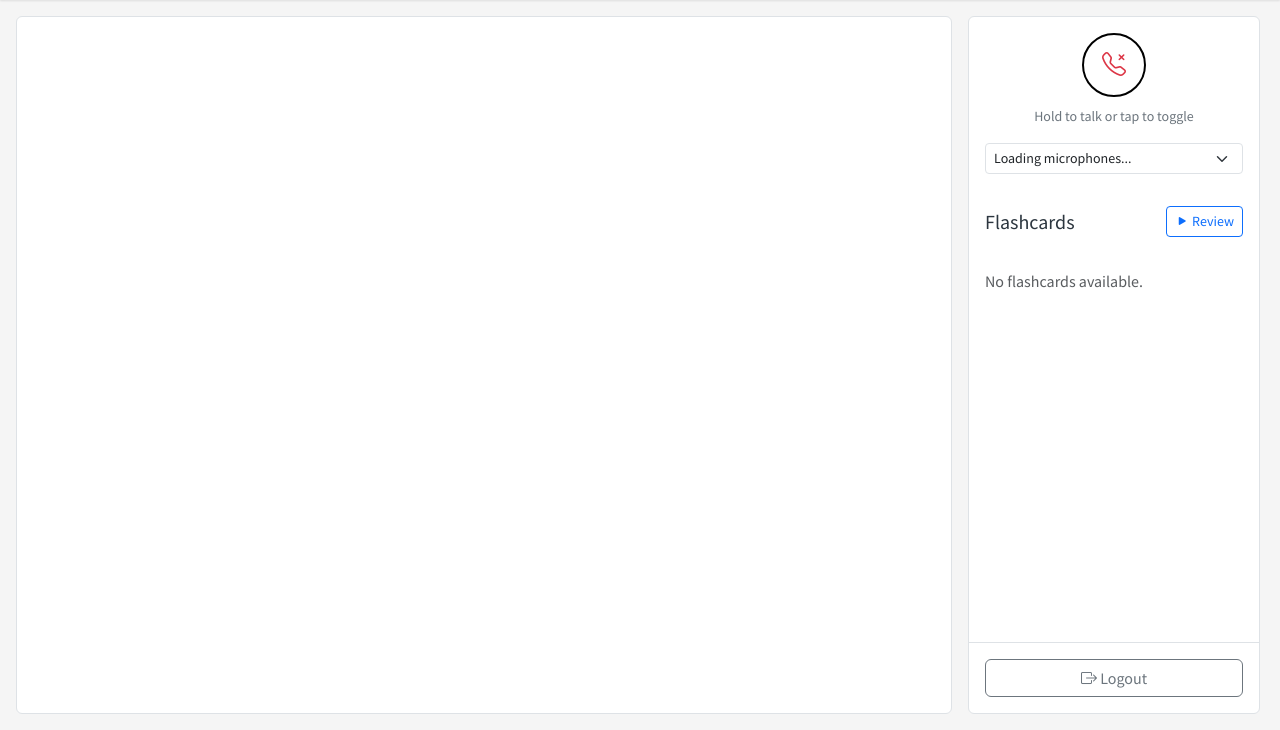
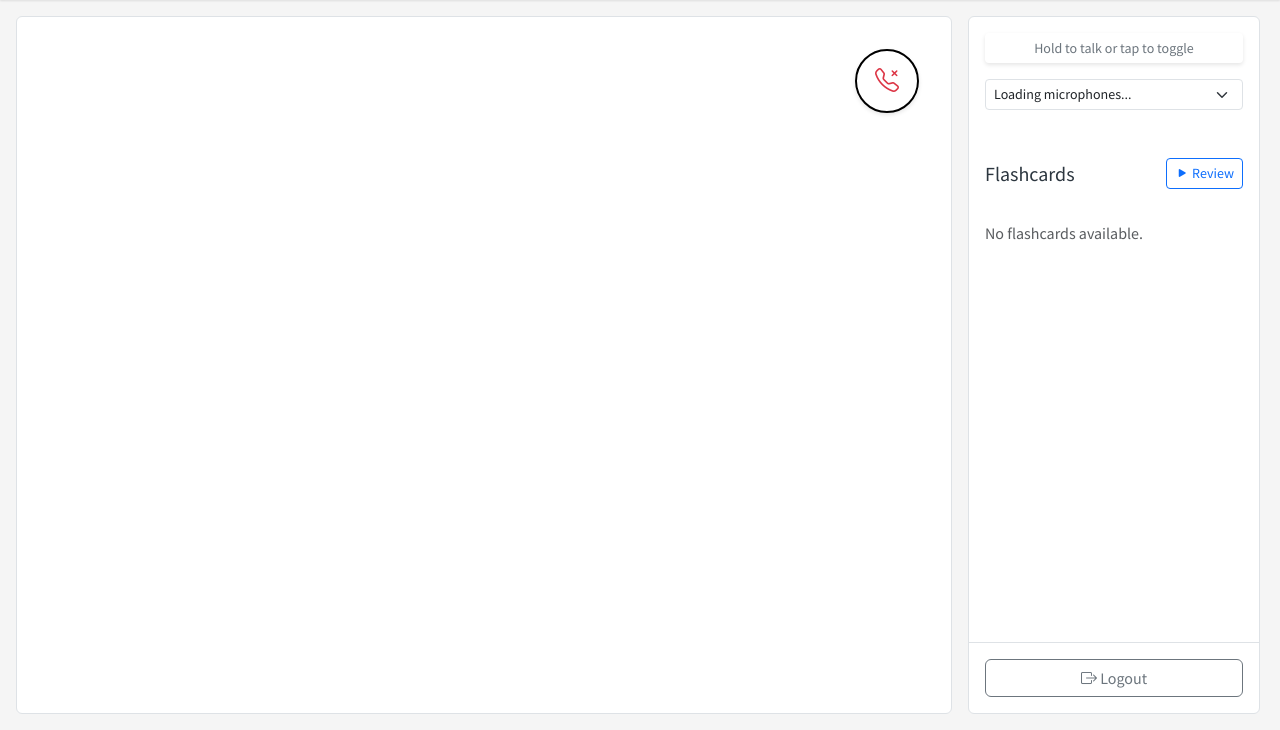
Before and after one commit to lukerohde/flashspeak, a Django app: page / in a window 1280 px wide. Shown: the part 70-800 px from the top of the page. Run offline with Django 5.2, Linux system fonts and the light colour scheme; the visitor is signed in with stand-in values (Sample User, id 1); data that the repository does not hold is empty; parts of the project's set-up code (start-up, migrations or seed data) failed here and were passed over.

Commit message:
mobile is working

```diff
--- a/app/voice_chat/css/voice_chat_microphone.css
+++ b/app/voice_chat/css/voice_chat_microphone.css
@@ -1,3 +1,10 @@
+@media (max-width: 767.98px) {
+  .position-absolute {
+    top: 50% !important;
+    transform: translateY(-50%);
+  }
+}
+
 .voice-button {
   width: 64px;
   height: 64px;
@@ -11,6 +18,11 @@
   border: 2px solid;
   background: white;
   cursor: pointer;
+  box-shadow: 0 2px 4px rgba(0,0,0,0.1);
+  user-select: none;
+  -webkit-user-select: none;
+  -moz-user-select: none;
+  -ms-user-select: none;
 }
 
 .voice-button i {
@@ -86,8 +98,13 @@
 .voice-status {
   font-size: 0.875rem;
   color: var(--bs-gray-600);
-  margin-top: 0.5rem;
-  text-align: center;
+  margin-bottom: 0.5rem;
+  text-align: right;
+  background: white;
+  padding: 0.25rem 0.5rem;
+  border-radius: 0.25rem;
+  box-shadow: 0 2px 4px rgba(0,0,0,0.1);
+  white-space: nowrap;
 }
 
 /* Mic select styling */
--- a/app/voice_chat/templates/voice_chat/index.html
+++ b/app/voice_chat/templates/voice_chat/index.html
@@ -19,7 +19,24 @@
       </div>
 
       <!-- Transcript Area -->
-      <div id="transcript-container" data-controller="transcript" class="transcript-container bg-white rounded border flex-grow-1 mb-3" data-transcript-target="container">
+      <div id="transcript-container" data-controller="transcript" class="transcript-container bg-white rounded border flex-grow-1 mb-3 position-relative" data-transcript-target="container">
+        <!-- Voice Button -->
+        <div class="sticky-top d-flex justify-content-end p-3">
+          <button
+            class="voice-button"
+            data-voice-chat-target="walkieButton"
+            data-action="
+              pointerdown->voice-chat#pressStart
+              pointerup->voice-chat#pressEnd
+              keydown@window->voice-chat#spaceDown
+              keyup@window->voice-chat#spaceUp
+            "
+            data-state="disconnected"
+            data-muted="true"
+            title="Hold to talk or tap to toggle mute">
+            <i class="bi bi-telephone-x"></i>
+          </button>
+        </div>
         <!-- Transcript content will appear here -->
       </div>
       {% include 'voice_chat/_message.html' %}
@@ -33,31 +50,14 @@
       </div>
       <div class="offcanvas-body p-md-3 pt-md-0 d-flex flex-column">
         <div class="bg-white flex-grow-1 d-flex flex-column {% if request.user_agent.is_mobile %}{% else %}rounded border{% endif %}">
-          <!-- Microphone Controls -->
-          <div id="microphone-controls" class="p-3 pb-0 d-flex flex-column align-items-center">
-            <!-- Voice Button -->
-            <button
-              class="voice-button"
-              data-voice-chat-target="walkieButton"
-              data-action="
-                pointerdown->voice-chat#pressStart
-                pointerup->voice-chat#pressEnd
-                keydown@window->voice-chat#spaceDown
-                keyup@window->voice-chat#spaceUp
-              "
-              data-state="disconnected"
-              data-muted="true"
-              title="Hold to talk or tap to toggle mute">
-              <i class="bi bi-telephone-x"></i>
-            </button>
-
+          <!-- Voice Status and Mic Selection -->
+          <div class="p-3">
             <!-- Status Text -->
-            <div class="voice-status" data-voice-chat-target="status">
+            <div class="voice-status d-none d-md-block mb-3 text-center" data-voice-chat-target="status">
               Hold to talk or tap to toggle
             </div>
-
-            <!-- Mic Selection (Collapsed by default on mobile) -->
-            <div class="mic-select-container w-100 mt-3 d-none d-md-block">
+            <!-- Mic Selection -->
+            <div class="mic-select-container w-100">
               <select class="form-select form-select-sm" data-voice-chat-target="micSelect" data-action="change->voice-chat#switchMicrophone">
                 <option value="">Loading microphones...</option>
               </select>
```
Also changed, not shown: app/voice_chat/js/voice_chat_controller.js (+12 -11 lines), README.md.
